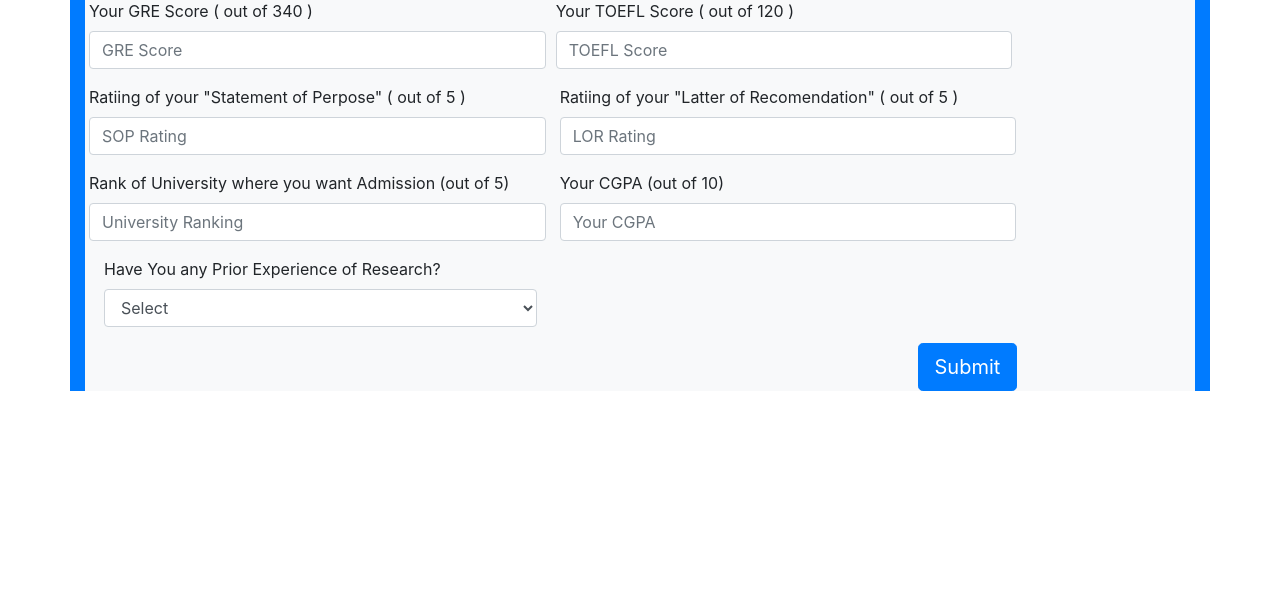
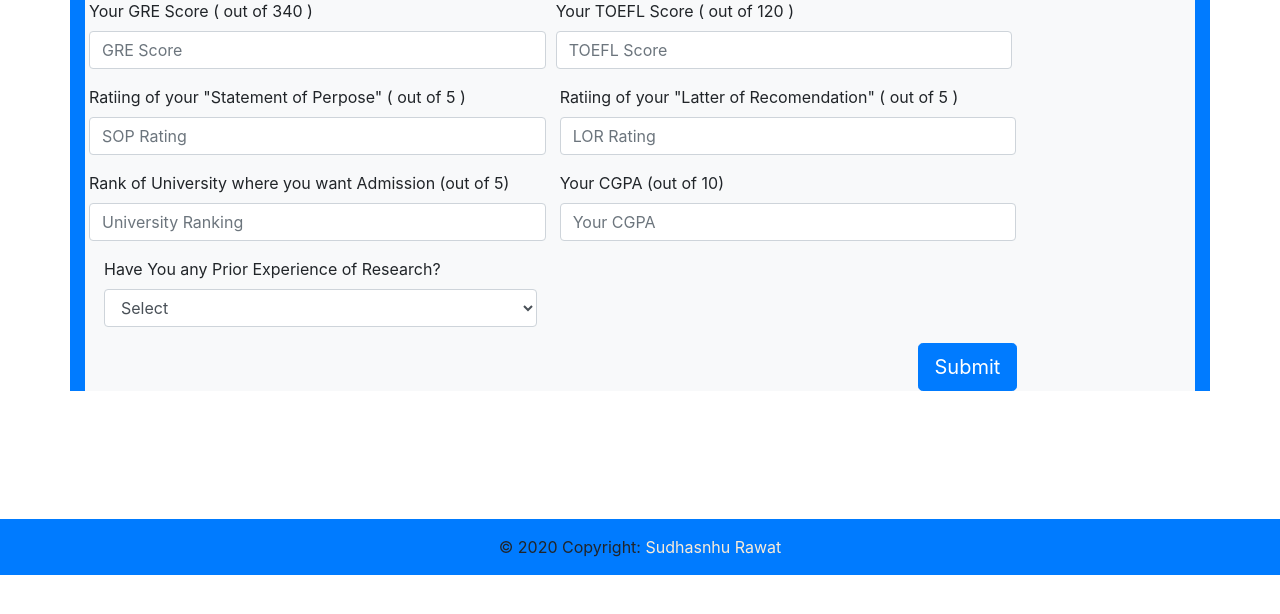
Before and after one commit to anshudhanshu/Admission-Predictor-Deployment, a Flask app: page / in a window 1280 px wide. Shown: the part 117-731 px from the top of the page. Run offline with Flask 2, Linux system fonts and the light colour scheme; parts of the project's set-up code (start-up, migrations or seed data) failed here and were passed over; some libraries are stand-ins or nearby versions.

Commit message:
Update index.htm

```diff
--- a/templates/index.htm
+++ b/templates/index.htm
@@ -70,6 +70,19 @@
               <button type="submit" class="btn btn-lg btn-primary" style="margin-left:75%;">Submit</button>
           </form>
     </div>
+    <!-- Footer -->
+<footer class="page-footer font-small cyan darken-3 bg-primary mt-6" style="margin-top: 10%;">
+
+
+  <!-- Footer Elements -->
+
+  <!-- Copyright -->
+  <div class="footer-copyright text-center py-3">© 2020 Copyright:
+    <a href="https://github.com/anshudhanshu" style="text-decoration: none; color:antiquewhite;"> Sudhasnhu Rawat</a>
+  </div>
+  <!-- Copyright -->
+
+</footer>
     <script src="https://code.jquery.com/jquery-3.4.1.slim.min.js" integrity="sha384-J6qa4849blE2+poT4WnyKhv5vZF5SrPo0iEjwBvKU7imGFAV0wwj1yYfoRSJoZ+n" crossorigin="anonymous"></script>
     <script src="https://cdn.jsdelivr.net/npm/popper.js@1.16.0/dist/umd/popper.min.js" integrity="sha384-Q6E9RHvbIyZFJoft+2mJbHaEWldlvI9IOYy5n3zV9zzTtmI3UksdQRVvoxMfooAo" crossorigin="anonymous"></script>
     <script src="https://stackpath.bootstrapcdn.com/bootstrap/4.4.1/js/bootstrap.min.js" integrity="sha384-wfSDF2E50Y2D1uUdj0O3uMBJnjuUD4Ih7YwaYd1iqfktj0Uod8GCExl3Og8ifwB6" crossorigin="anonymous"></script>
```
